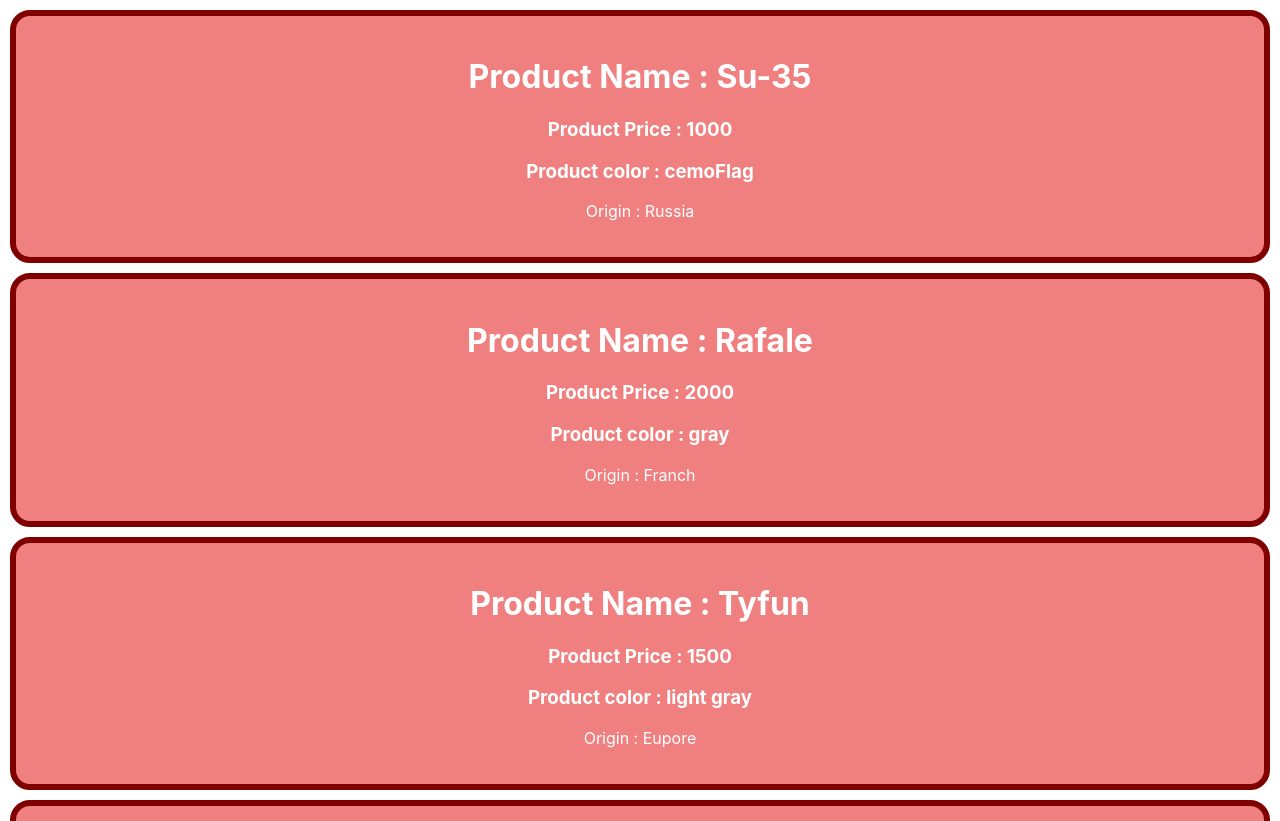
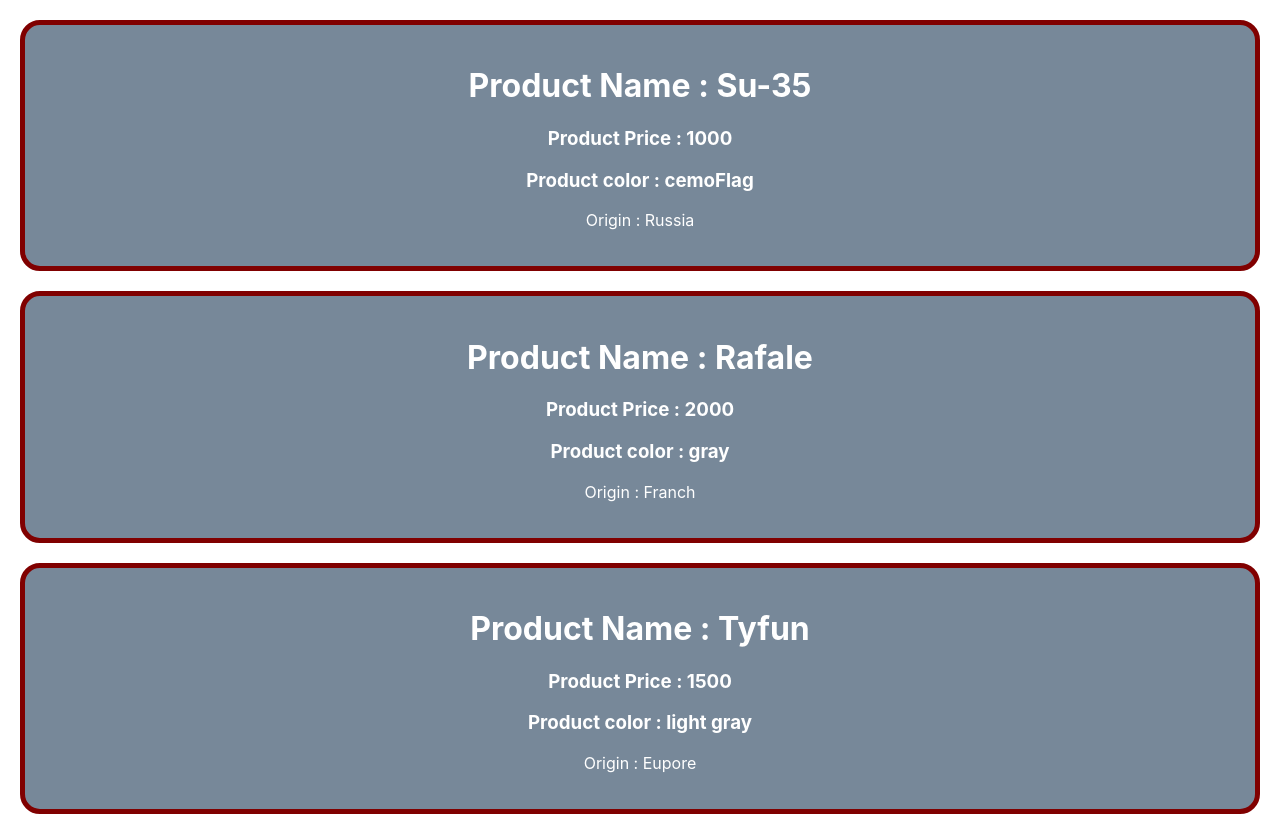
Before and after one commit to Riday1/reactjs-core-concept2, a React (Create React App) app: page / in a window 1280 px wide. Shown: the top 821 px of the page. Built offline with nearby package versions, Linux system fonts and the light colour scheme.

Commit message:
style is added using className

```diff
--- a/src/App.css
+++ b/src/App.css
@@ -39,10 +39,10 @@
 }
 
 .product {
-  background-color: lightcoral;
+  background-color: lightslategrey;
   color: white;
   padding: 20px;
-  margin: 10px;
+  margin: 20px;
   border-radius: 20px;
-  border: 6px solid maroon;
+  border: 5px solid maroon;
 }
--- a/src/App.js
+++ b/src/App.js
@@ -9,6 +9,7 @@
   borderRadius: '15px'
 
 }
+
 function App() {
   const Aircrafts = [
     { name: "Su-35", price: "1000", color: "cemoFlag", origin: "Russia" },
```
